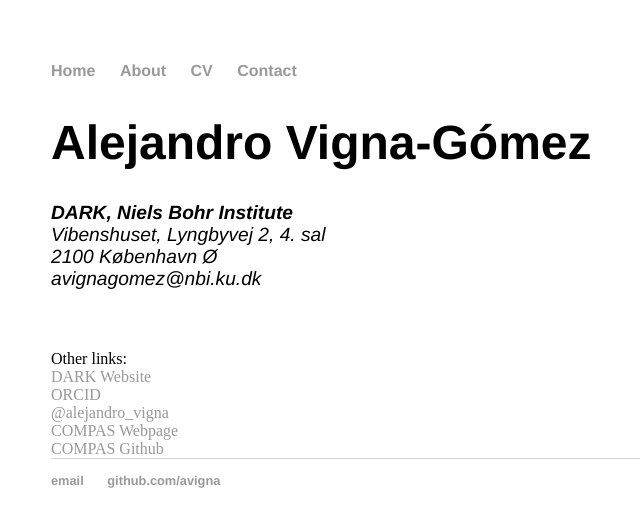
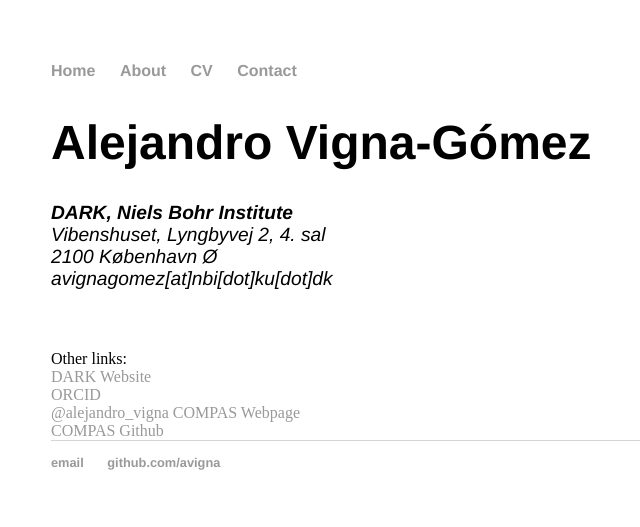
Before and after one commit to avigna/avigna.github.io, a Jekyll site: the page built from contact/index.html, in a window 1280 px wide. Shown: the top 527 px of the page, without its empty margins (141-781 px from the left). Built offline with Jekyll 4.4.1, drawn with Linux system fonts in a browser that asks for light colours.

Commit message:
Update index.html

```diff
--- a/contact/index.html
+++ b/contact/index.html
@@ -9,15 +9,13 @@ title: Contact
 		<strong>DARK, Niels Bohr Institute</strong><br>
 		Vibenshuset, Lyngbyvej 2, 4. sal <br>
 		2100 København Ø <br>
-		<span class="obfuscate">avignagomez@nbi.ku.dk</span>
+		<span class="obfuscate">avignagomez[at]nbi[dot]ku[dot]dk</span>
 		</address>
 	</div>
 
-	<div class="blog">
-		Other links:<br>
-		<a href="https://dark.nbi.ku.dk/people/alejandro-vigna-gmez/">DARK Website</a><br>
-		<a href="https://orcid.org/0000-0003-1817-3586">ORCID</a><br>
-		<a href="https://twitter.com/alejandro_vigna">@alejandro_vigna</a><br>
-		<a href="https://compas.science/">COMPAS Webpage</a><br>
-		<a href="https://github.com/TeamCOMPAS/COMPAS">COMPAS Github</a><br>
-	</div>
+	Other links:<br>
+	<a href="https://dark.nbi.ku.dk/people/alejandro-vigna-gmez/">DARK Website</a><br>
+	<a href="https://orcid.org/0000-0003-1817-3586">ORCID</a><br>
+	<a href="https://twitter.com/alejandro_vigna">@alejandro_vigna</a>
+	<a href="https://compas.science/">COMPAS Webpage</a><br>
+	<a href="https://github.com/TeamCOMPAS/COMPAS">COMPAS Github</a><br>
```
